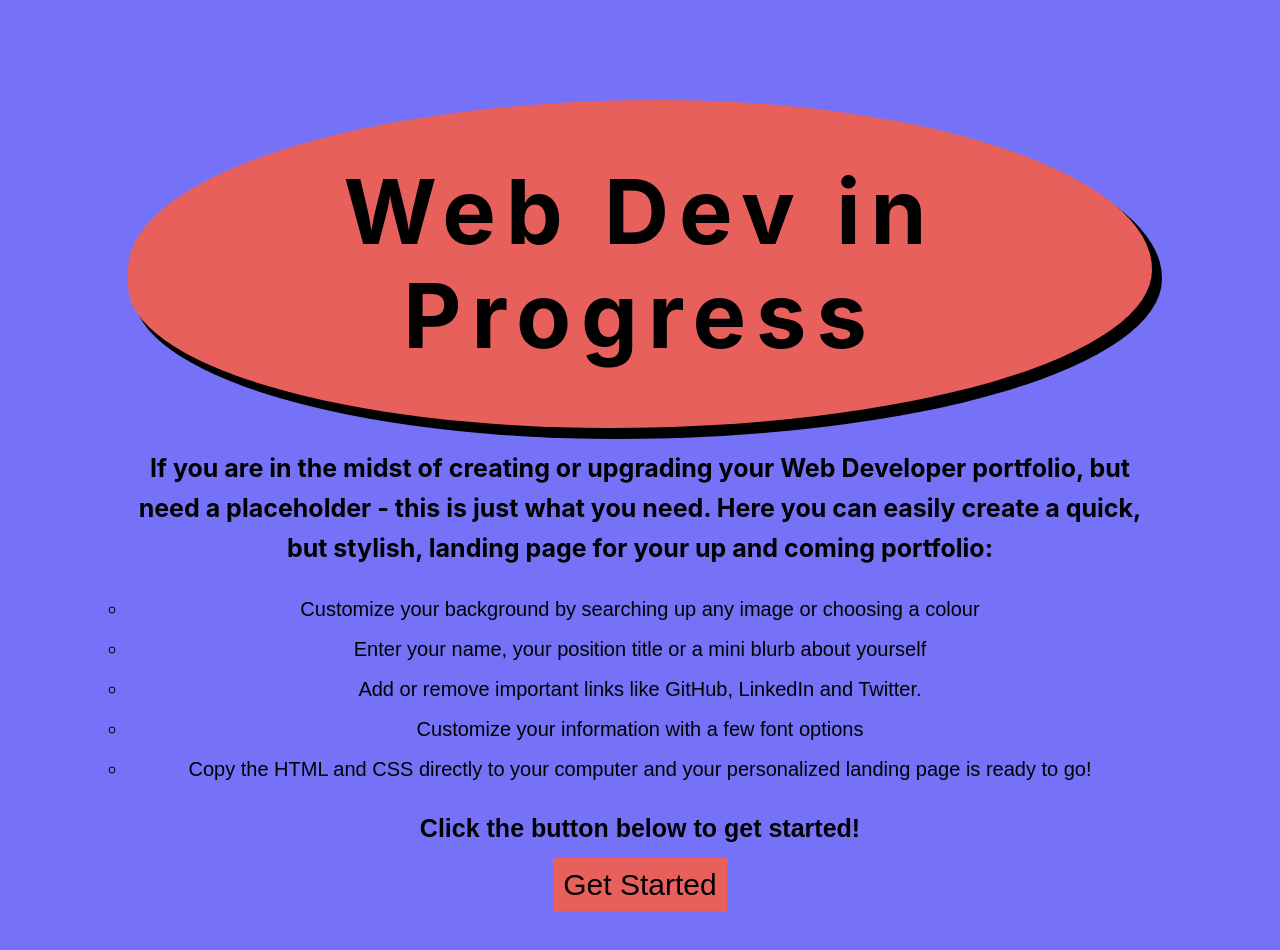
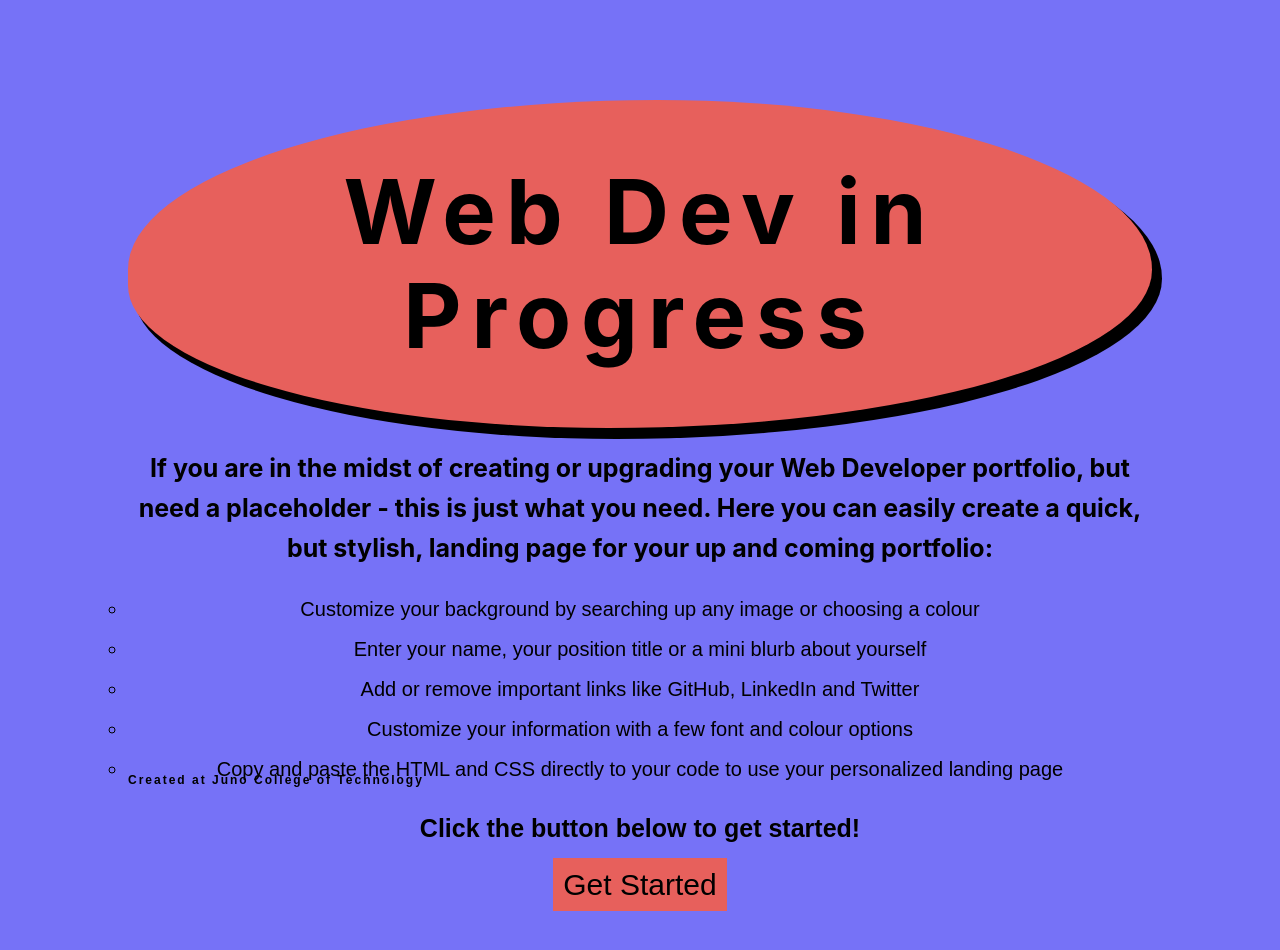
Before and after one commit to Project-Four/webDevInProgress, a React (Create React App) app: page / in a window 1280 px wide. Shown: the top 950 px of the page. Built offline with nearby package versions, Linux system fonts and the light colour scheme.

Commit message:
Footer added

```diff
--- a/src/App.css
+++ b/src/App.css
@@ -276,7 +276,7 @@ html {
     background: #52E3E1;
 }
 
-.bcA0E426 {
+.A0E426 {
     background: #A0E426;
 }
 
@@ -381,12 +381,12 @@ li {
     font-size: 1rem;
     line-height: 40px;
 }
+
 p {
     font-family: 'Barlow', sans-serif;
     font-size: 1.25rem;
     font-weight: bold;
 }
-
 
 .routerLink {
     font-family: 'Fjalla One', sans-serif;
@@ -395,6 +395,18 @@ p {
     border: none;
     padding: 10px;
     cursor: pointer;
+}
+
+.footer {
+    font-family: 'Barlow', sans-serif;
+    font-size: 12px;
+    letter-spacing: 2px;
+    color: black;
+}
+
+footer {
+    position: absolute;
+    bottom: 0;
 }
 
 @keyframes morph{
@@ -704,6 +716,7 @@ pre {
     overflow: scroll;
 }
 
+
 @media(max-width: 1330px) {
     .bblob {
         width: 100%;
--- a/src/Download.js
+++ b/src/Download.js
@@ -71,6 +71,7 @@ const Download = ({userBackground, userText, inputFields, font, fontColor, backg
                     </div>{/* END copyCss */}
                 </div>{/* END userCopy */}
             </div>{/* END wrapper */}
+
         </section>
     )
 }
--- /dev/null
+++ b/src/Footer.js
@@ -0,0 +1,10 @@
+
+const Footer = () => {
+    return (
+        <footer>
+            <p className="footer">Created at <a href="https://junocollege.com">Juno College of Technology</a></p>
+        </footer>
+    )
+}
+
+export default Footer;
--- a/src/Form.js
+++ b/src/Form.js
@@ -7,7 +7,6 @@ const Form = ({setUserBackground, userText, setUserText, setInputFields, inputFi
     // ************ Unsplash Search State Variables ************ //
     const [userSearch, setUserSearch] = useState('')
     const [userSearchResults, setUserSearchResults] = useState( [] )
-
 
     // ************ Functions for user social media urls form ************ //
     const handleUrlFormChange = (index , event) => {
--- a/src/Header.js
+++ b/src/Header.js
@@ -1,4 +1,5 @@
 import { Link } from 'react-router-dom';
+import Footer from './Footer';
 const Header = () => {
 
 
@@ -16,15 +17,18 @@ const Header = () => {
                     <ul>
                         <li>Customize your background by searching up any image or choosing a colour</li>
                         <li>Enter your name, your position title or a mini blurb about yourself</li>
-                        <li>Add or remove important links like GitHub, LinkedIn and Twitter.</li>
-                        <li>Customize your information with a few font options</li>
-                        <li>Copy the HTML and CSS directly to your computer and your personalized landing page is ready to go!</li>
+                        <li>Add or remove important links like GitHub, LinkedIn and Twitter</li>
+                        <li>Customize your information with a few font and colour options</li>
+                        <li>Copy and paste the HTML and CSS directly to your code to use your personalized landing page</li>
                     </ul>
 
                     <p>Click the button below to get started!</p>
 
                 <Link to="/main" className='routerLink'>Get Started</Link>
+
+                <Footer />
                 </div>
+
         </header>
     )
 }
--- a/src/Main.js
+++ b/src/Main.js
@@ -1,6 +1,7 @@
 import Form from './Form.js'
 import Preview from './Preview.js'
 import Download from './Download.js'
+import Footer from './Footer.js'
 import { useState } from 'react'
 
 const Main = () => {
@@ -58,6 +59,8 @@ const Main = () => {
                 fontColor={fontColor}
                 backgroundColor={backgroundColor}
             />
+
+            <Footer />
         </main>
     )
 
```
